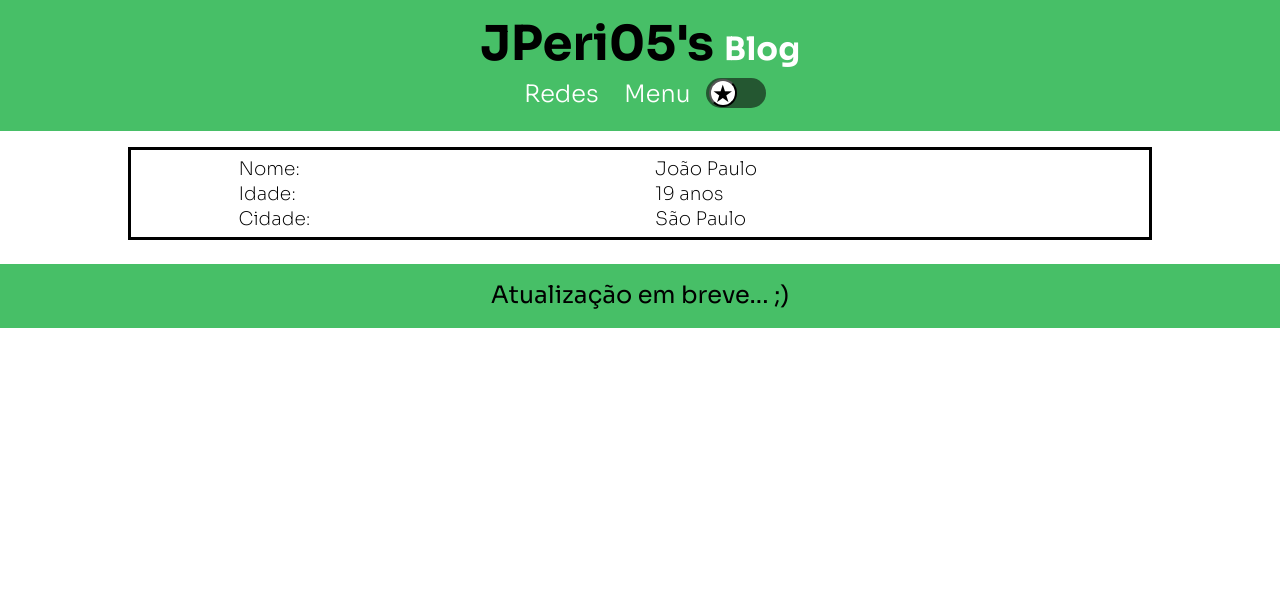
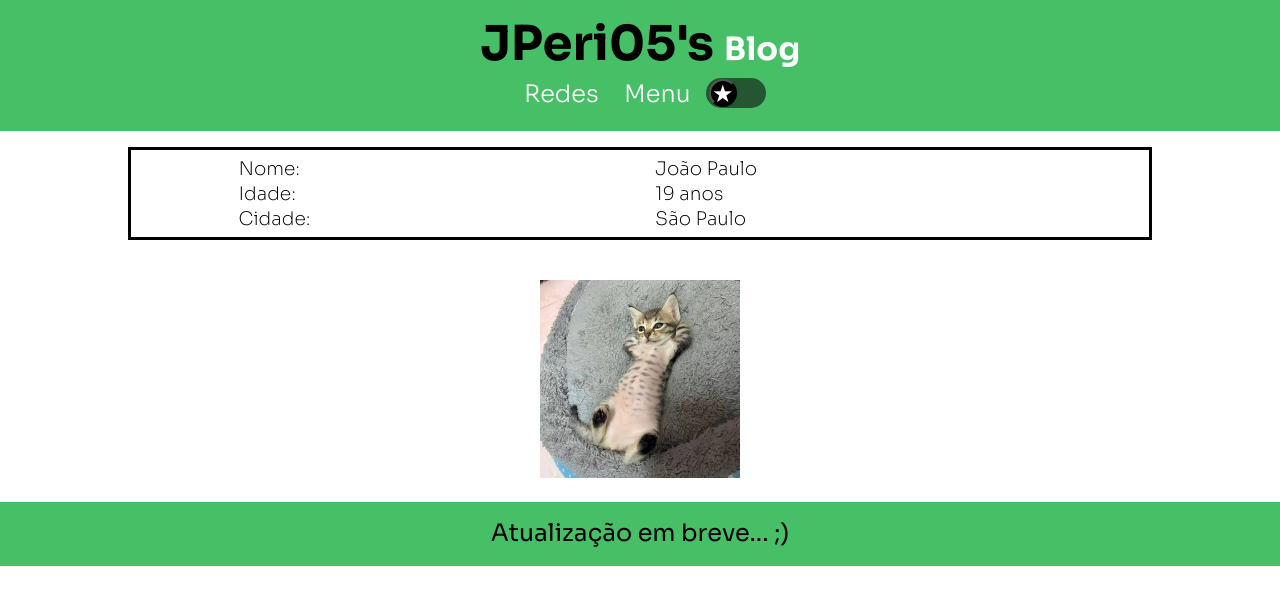
Before and after one commit to Bibiuwu02/Meu-blog, a plain HTML site: page sobre-mim.html in a window 1280 px wide. Drawn offline with Linux system fonts and the light colour scheme.

Commit message:
Adição da página sobre, e aviso de atualização

```diff
--- a/sobre-mim.html
+++ b/sobre-mim.html
@@ -50,6 +50,9 @@
            <th>São Paulo</th>
          </tr>
        </table>
+       <div class="espere">
+         <img src="/img/Amino (4).jpg" alt="espere">
+       </div>
      </main>
      <footer>
          <div>
--- a/style.css
+++ b/style.css
@@ -273,7 +273,8 @@ footer {
 
 #toggle-button {
   fill: #fff;
-  background-color: #fff;
+  color: #fff;
+  background-color: #000;
   width: 28px;
   height: 28px;
   border-radius: 50%;
@@ -287,6 +288,7 @@ footer {
 
 .dark-mode #toggle-button {
   fill: #fff;
+  color: #000;
   background-color: #fff;
   width: 28px;
   height: 28px;
@@ -425,3 +427,15 @@ footer {
   text-align: left;
   padding-left: 10%;
 }
+
+.espere {
+  margin-top: 5vh;
+  display: flex;
+  justify-content: center;
+}
+
+.espere img {
+  width: 200px;
+  height: auto;
+  display: flex;
+}
```
Also changed, not shown: img/Amino (4).jpg (added).
